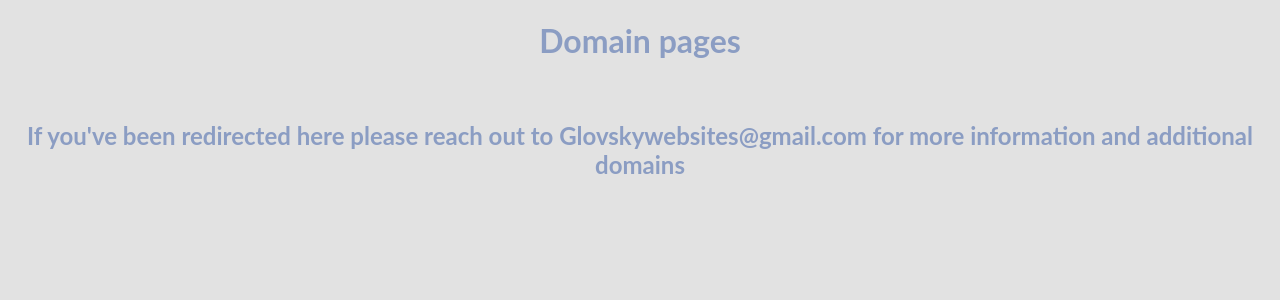
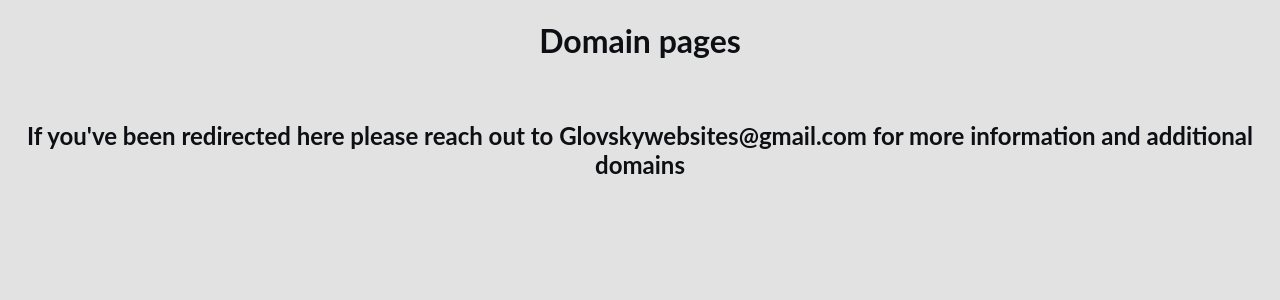
Before and after one commit to glovskywebsites/glovskywebsites.github.io, a Jekyll site: the page index.html, which Jekyll copies as it is, in a window 1280 px wide. Shown: the top 300 px of the page. Built offline with Jekyll 4.4.1, drawn with Linux system fonts in a browser that asks for light colours.

Commit message:
Update style.css

```diff
--- a/css/style.css
+++ b/css/style.css
@@ -1,5 +1,5 @@
 h1 {
-  color: #8B9DC3;
+  color: #0D0F13;
 }
 
 body {
@@ -10,7 +10,7 @@ background-color: #e2e2e2;
 }
 
 h2 {
-  color: #8B9DC3;
+  color: #0D0F13;
 }
 
 body {
```
